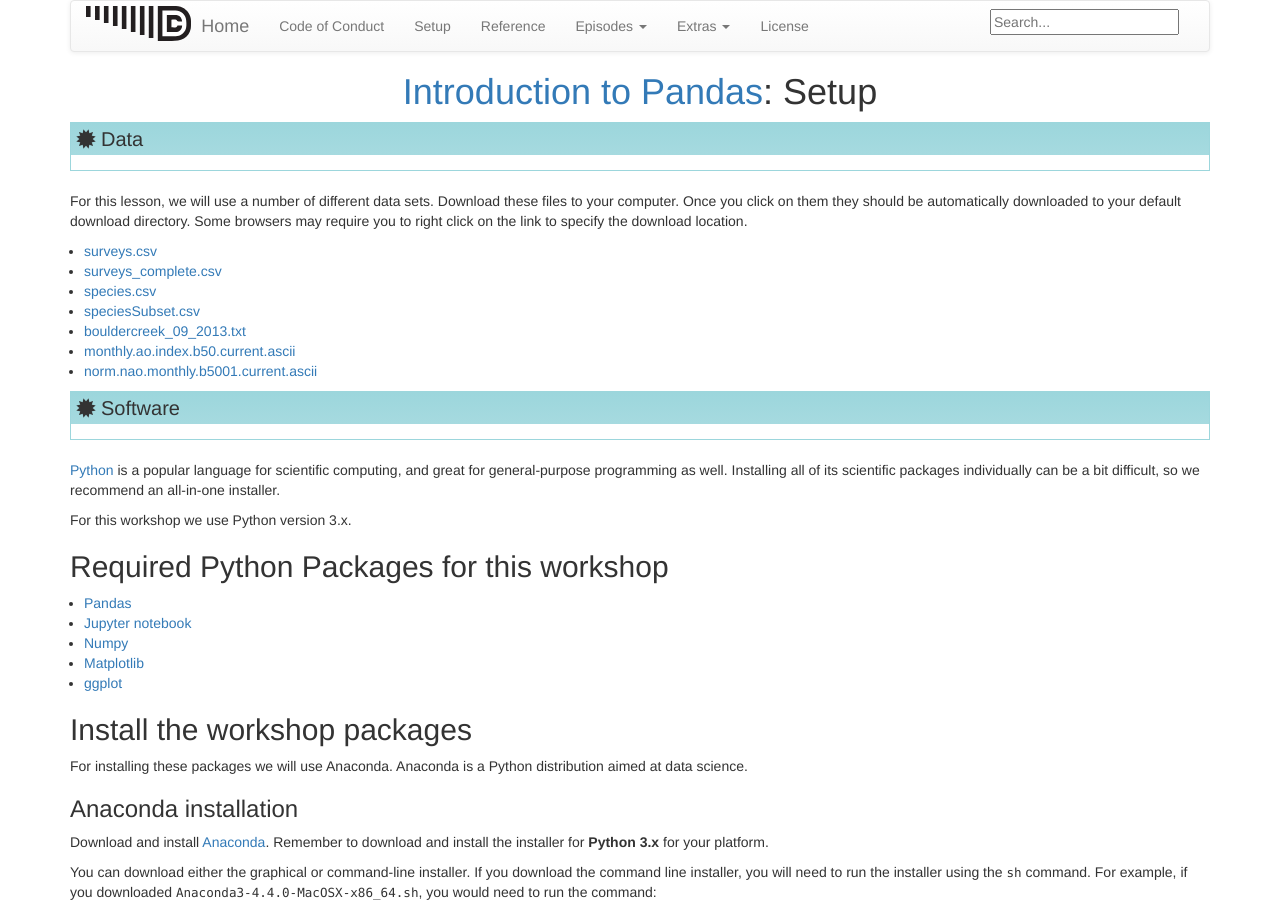
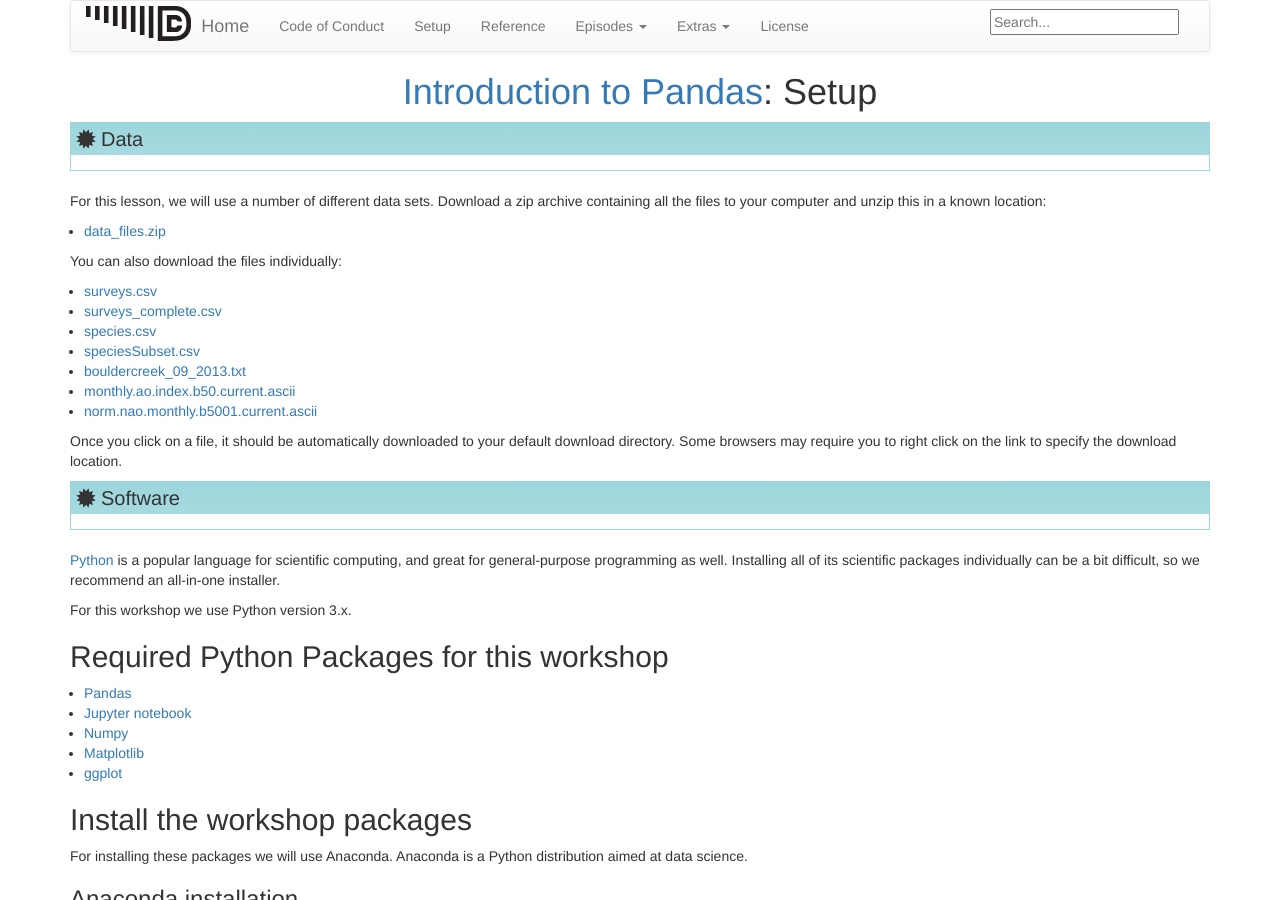
Before and after one commit to ornl-training/python-gis, a Jekyll site: the page built from setup.md, in a window 1280 px wide and 900 px high. Built offline with Jekyll 4.4.1, drawn with Linux system fonts in a browser that asks for light colours.

Commit message:
Signed-off-by: Greg Watson <g.watson@computer.org>

```diff
--- a/setup.md
+++ b/setup.md
@@ -6,7 +6,11 @@ permalink: /setup/
 
 > ## Data
 {: .prereq}
-For this lesson, we will use a number of different data sets. Download these files to your computer. Once you click on them they should be automatically downloaded to your default download directory. Some browsers may require you to right click on the link to specify the download location.
+For this lesson, we will use a number of different data sets. Download a zip archive containing all the files to your computer and unzip this in a known location:
+
+- [data_files.zip](../data/data_files.zip)
+
+You can also download the files individually:
 
 - [surveys.csv](../data/surveys.csv)
 - [surveys_complete.csv](../data_output/surveys_complete.csv)
@@ -15,6 +19,8 @@ For this lesson, we will use a number of different data sets. Download these fil
 - [bouldercreek_09_2013.txt](../data/bouldercreek_09_2013.txt)
 - [monthly.ao.index.b50.current.ascii](../data/monthly.ao.index.b50.current.ascii)
 - [norm.nao.monthly.b5001.current.ascii](../data/norm.nao.monthly.b5001.current.ascii)
+
+Once you click on a file, it should be automatically downloaded to your default download directory. Some browsers may require you to right click on the link to specify the download location.
 
 > ## Software
 {: .prereq}
```
Also changed, not shown: 1 other file.
